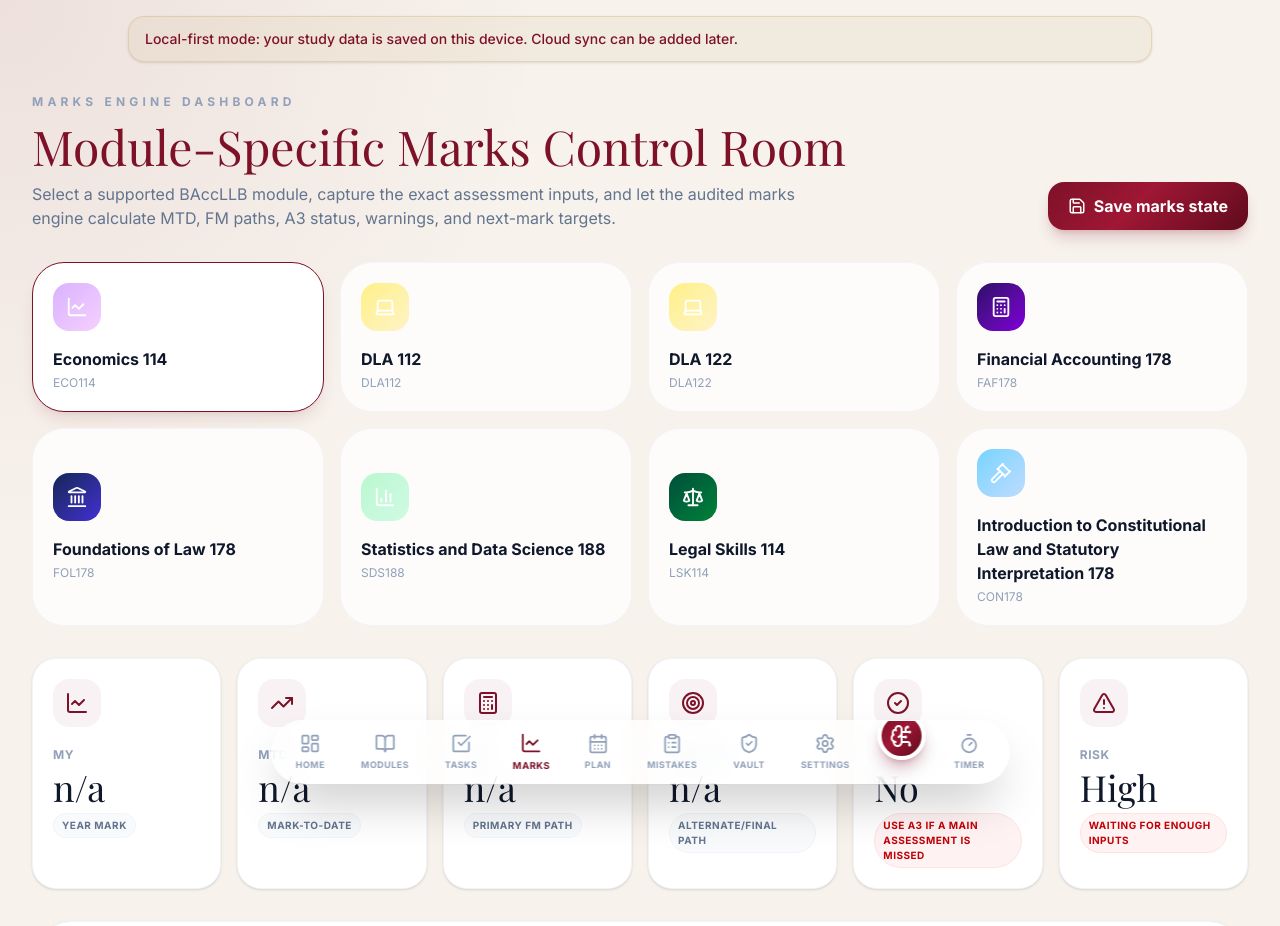
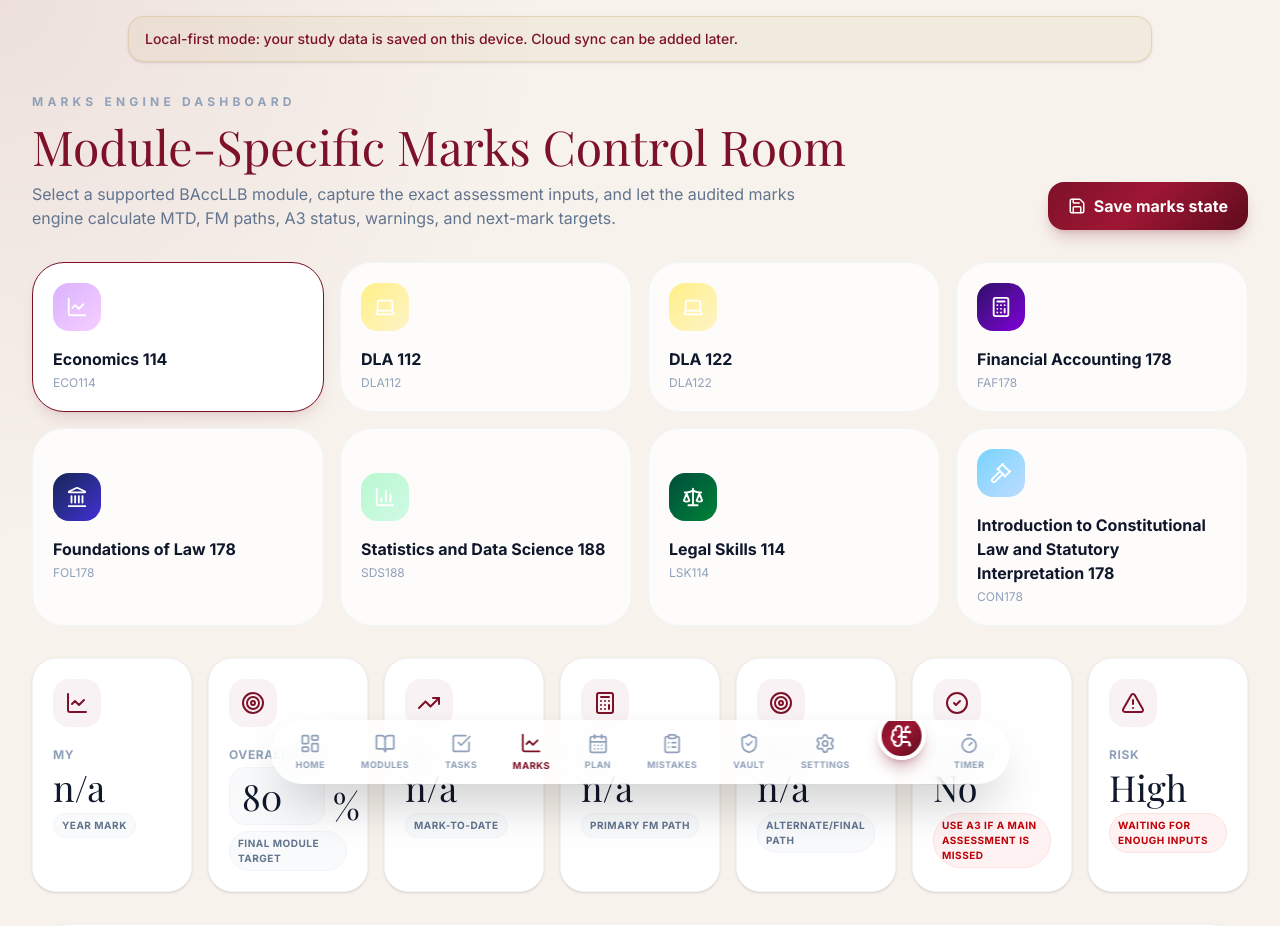
Before and after one commit to apseynicole-ai/nix-studyos, a React (Vite) app: page /marks in a window 1280 px wide. Shown: the top 926 px of the page. Built offline with nearby package versions, Linux system fonts and the light colour scheme; no server answers; a web font is replaced by a local one.

Commit message:
feat: add overall goal KPI card to marks grid

```diff
--- a/src/pages/Marks.tsx
+++ b/src/pages/Marks.tsx
@@ -62,6 +62,7 @@ interface NeededMarkRow {
 
 const STORAGE_KEY = 'baccllb-mark-engine-state';
 const LEGACY_STORAGE_KEY = 'baccllb-mark-rows';
+const MODULE_TARGETS_KEY = 'baccllb-module-targets';
 const TARGETS = [50, 60, 70, 75, 80] as const;
 const SUPPORTED_MODULES: SupportedModuleId[] = [
   'econ114',
@@ -185,6 +186,10 @@ function parseNumber(value: string): number | null {
   return Number.isFinite(parsed) ? parsed : null;
 }
 
+function clampPercentage(value: number): number {
+  return Math.max(0, Math.min(100, Number.isNaN(value) ? 0 : value));
+}
+
 function getAssessmentMark(assessment: AssessmentDraftState): number | null {
   if (assessment.status !== 'completed' || !assessment.completed) return null;
   const parsed = parseNumber(assessment.mark);
@@ -256,6 +261,20 @@ function loadInitialState(): MarkEngineState {
   }
 
   return fallback;
+}
+
+function loadModuleTargets(): Partial<Record<SupportedModuleId, number>> {
+  try {
+    const raw = localStorage.getItem(MODULE_TARGETS_KEY);
+    if (!raw) return {};
+    const parsed = JSON.parse(raw) as Record<string, unknown>;
+    const entries = Object.entries(parsed).filter(
+      ([moduleId, value]) => SUPPORTED_MODULES.includes(moduleId as SupportedModuleId) && typeof value === 'number' && Number.isFinite(value),
+    );
+    return Object.fromEntries(entries.map(([moduleId, value]) => [moduleId, clampPercentage(value as number)])) as Partial<Record<SupportedModuleId, number>>;
+  } catch {
+    return {};
+  }
 }
 
 function hasValidSubmissionField(moduleId: SupportedModuleId, assessmentId: string): boolean {
@@ -405,7 +424,7 @@ function getFocusAssessment(moduleId: SupportedModuleId, moduleState: ModuleDraf
   return null;
 }
 
-function getNeededMarkRows(moduleId: SupportedModuleId, moduleState: ModuleDraftState): NeededMarkRow[] {
+function getNeededMarkRows(moduleId: SupportedModuleId, moduleState: ModuleDraftState, targets: readonly number[] = TARGETS): NeededMarkRow[] {
   const model = getModuleAssessmentModel(moduleId);
   const focus = getFocusAssessment(moduleId, moduleState);
   if (!model) return [];
@@ -414,7 +433,7 @@ function getNeededMarkRows(moduleId: SupportedModuleId, moduleState: ModuleDraft
     !assessment.isOptional && isAssessmentBlocked(moduleId, assessment.id, moduleState.assessments[assessment.id])
   ));
 
-  return TARGETS.map((target) => {
+  return targets.map((target) => {
     if (blockedRequired) {
       return {
         target,
@@ -492,6 +511,11 @@ function getNeededMarkRows(moduleId: SupportedModuleId, moduleState: ModuleDraft
   });
 }
 
+function getTargetChoices(overallGoal: number): number[] {
+  const merged = Array.from(new Set([...TARGETS, Math.round(overallGoal)])).sort((left, right) => left - right);
+  return merged;
+}
+
 function formatMetric(value: number | null | undefined): string {
   return value === null || value === undefined ? 'n/a' : `${value}%`;
 }
@@ -505,17 +529,49 @@ const Kpi: React.FC<{ icon: React.ReactNode; label: string; value: string | numb
   </div>
 );
 
+const EditableGoalKpi: React.FC<{
+  value: number;
+  onChange: (value: number) => void;
+}> = ({ value, onChange }) => (
+  <div className="bg-white rounded-3xl p-5 border border-slate-100 shadow-sm">
+    <div className="w-12 h-12 rounded-2xl bg-stellenbosch-maroon/5 text-stellenbosch-maroon flex items-center justify-center mb-5">
+      <Target />
+    </div>
+    <p className="text-xs uppercase tracking-wider text-slate-400 font-bold">OVERALL GOAL</p>
+    <div className="flex items-end gap-2 my-1">
+      <input
+        type="number"
+        min="0"
+        max="100"
+        value={value}
+        onChange={(event) => onChange(clampPercentage(Number(event.target.value)))}
+        className="w-24 rounded-2xl bg-slate-50 border border-slate-100 px-3 py-2 font-display text-4xl text-slate-900 focus:outline-none focus:ring-2 focus:ring-stellenbosch-maroon/20"
+      />
+      <span className="font-display text-4xl text-slate-900">%</span>
+    </div>
+    <span className="inline-flex rounded-full border px-2 py-1 text-[10px] font-bold uppercase tracking-wider bg-slate-50 text-slate-500 border-slate-100">
+      Final module target
+    </span>
+  </div>
+);
+
 const Marks: React.FC = () => {
   const [state, setState] = useState<MarkEngineState>(() => loadInitialState());
+  const [moduleTargets, setModuleTargets] = useState<Partial<Record<SupportedModuleId, number>>>(() => loadModuleTargets());
   const [savedPulse, setSavedPulse] = useState(false);
 
   useEffect(() => {
     localStorage.setItem(STORAGE_KEY, JSON.stringify(state));
   }, [state]);
 
+  useEffect(() => {
+    localStorage.setItem(MODULE_TARGETS_KEY, JSON.stringify(moduleTargets));
+  }, [moduleTargets]);
+
   const selectedModule = MODULE_META[state.selectedModuleId];
   const selectedModel = getModuleAssessmentModel(state.selectedModuleId);
   const selectedModuleState = state.modules[state.selectedModuleId];
+  const selectedOverallGoal = moduleTargets[state.selectedModuleId] ?? selectedModule.target;
 
   const output = useMemo(
     () => calculateModuleOutput(state.selectedModuleId, selectedModuleState),
@@ -523,9 +579,10 @@ const Marks: React.FC = () => {
   );
 
   const risk = useMemo(() => getRiskLevel(output), [output]);
+  const targetChoices = useMemo(() => getTargetChoices(selectedOverallGoal), [selectedOverallGoal]);
   const neededRows = useMemo(
-    () => getNeededMarkRows(state.selectedModuleId, selectedModuleState),
-    [state.selectedModuleId, selectedModuleState],
+    () => getNeededMarkRows(state.selectedModuleId, selectedModuleState, targetChoices),
+    [state.selectedModuleId, selectedModuleState, targetChoices],
   );
   const currentFinal = getCurrentFinal(output);
   const extraWarnings = Object.entries(selectedModuleState.assessments)
@@ -558,6 +615,13 @@ const Marks: React.FC = () => {
       mark: status === 'missed' ? '' : currentDraft.mark,
       hoursLate: status === 'missed' ? '' : currentDraft.hoursLate,
     });
+  };
+
+  const updateOverallGoal = (value: number) => {
+    setModuleTargets((current) => ({
+      ...current,
+      [state.selectedModuleId]: clampPercentage(value),
+    }));
   };
 
   const saveNow = () => {
@@ -610,8 +674,9 @@ const Marks: React.FC = () => {
         </div>
       </section>
 
-      <section className="grid grid-cols-1 md:grid-cols-2 xl:grid-cols-6 gap-4 mb-8">
+      <section className="grid grid-cols-1 md:grid-cols-2 xl:grid-cols-7 gap-4 mb-8">
         <Kpi icon={<LineChart />} label="MY" value={formatMetric(output.my)} note="Year mark" />
+        <EditableGoalKpi value={selectedOverallGoal} onChange={updateOverallGoal} />
         <Kpi icon={<TrendingUp />} label="MTD" value={formatMetric(output.mtd)} note="Mark-to-date" />
         <Kpi icon={<Calculator />} label="FM1" value={formatMetric(output.fm1)} note="Primary FM path" />
         <Kpi icon={<Target />} label="FM2 / FM" value={formatMetric(output.fm ?? output.fm2)} note="Alternate/final path" />
@@ -731,7 +796,7 @@ const Marks: React.FC = () => {
         <div className="bg-white rounded-[2.5rem] border border-slate-100 shadow-sm overflow-hidden">
           <div className="px-6 py-5 border-b border-slate-100">
             <h2 className="font-display text-3xl text-stellenbosch-maroon">Mark Needed Table</h2>
-            <p className="text-sm text-slate-500 mt-2">Needed on the next open assessment, assuming later required assessments land exactly on the target.</p>
+            <p className="text-sm text-slate-500 mt-2">Needed on the next open assessment, assuming later required assessments land exactly on the target. Overall Goal is your final module target. Next assessment goal stays assessment-specific.</p>
           </div>
           <div className="divide-y divide-slate-100">
             {neededRows.map((row) => (
```
